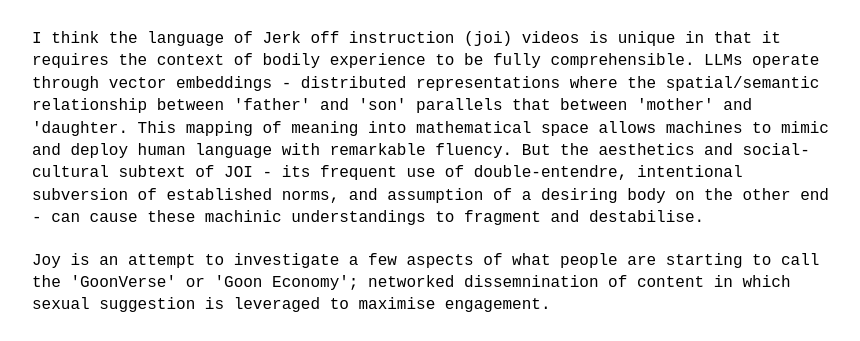
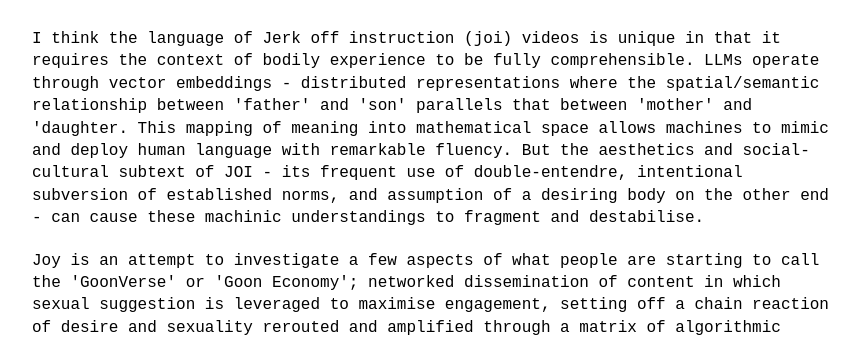
Before and after one commit to lyrarobinson/lyrarobinson.github.io, a website: page ddcep/index.html in a window 1280 px wide. Shown: the part 108-449 px from the top of the page, without its empty margins (208-1068 px from the left). Drawn offline with Linux system fonts and the light colour scheme; a web font is replaced by a local one.

Commit message:
Update index.html

```diff
--- a/ddcep/index.html
+++ b/ddcep/index.html
@@ -173,7 +173,7 @@ where the spatial/semantic relationship between 'father' and 'son' parallels tha
 social-cultural subtext of JOI - its frequent use of double-entendre, intentional subversion of established norms, and assumption of a desiring body on the other end - can cause these machinic understandings to fragment and destabilise.
 </p>
 
-        <p>Joy is an attempt to investigate a few aspects of what people are starting to call the 'GoonVerse' or 'Goon Economy'; networked dissemnination of content in which sexual suggestion is leveraged to maximise engagement.
+        <p>Joy is an attempt to investigate a few aspects of what people are starting to call the 'GoonVerse' or 'Goon Economy'; networked dissemination of content in which sexual suggestion is leveraged to maximise engagement, setting off a chain reaction of desire and sexuality rerouted and amplified through a matrix of algorithmic interpretation and recommendation.
 </p>
 
       <h1 id="joy">Joy</h1>
```
